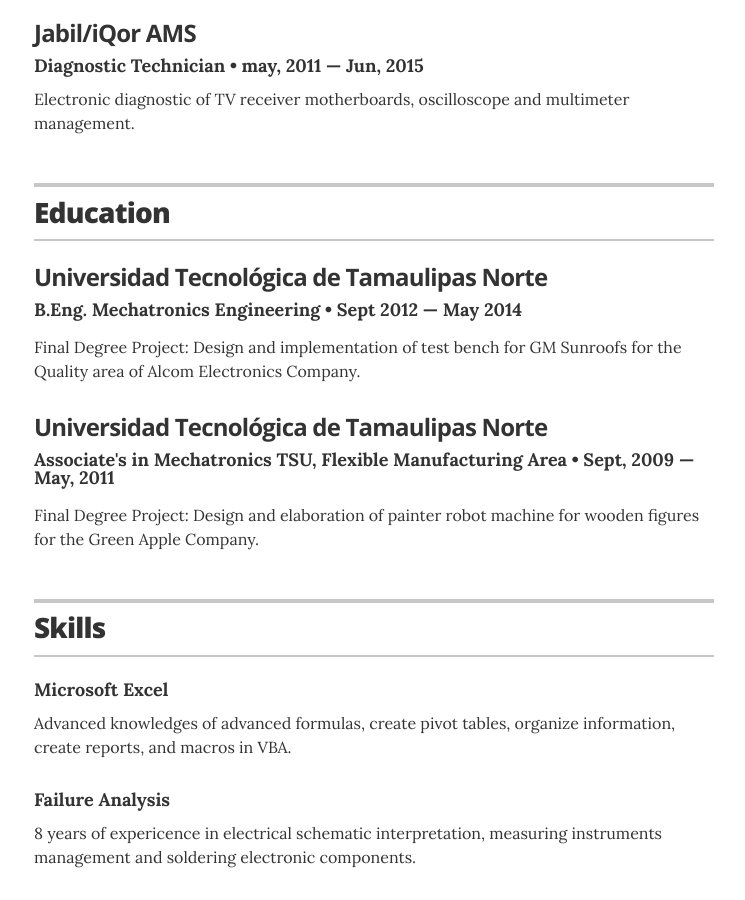
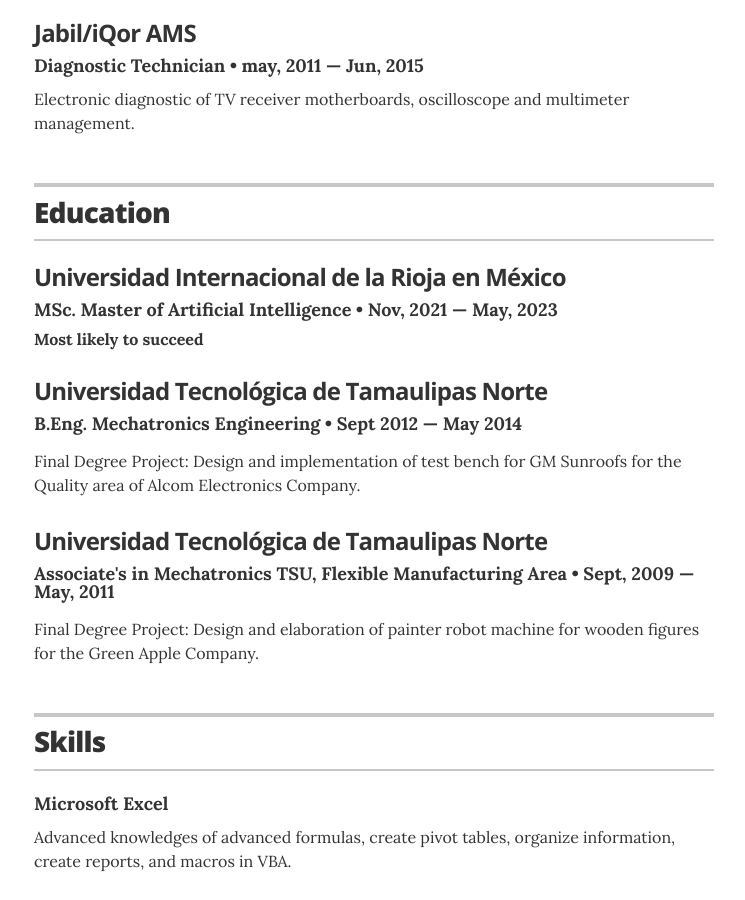
Before and after one commit to baldeadr/baldeadr.github.io, a Jekyll site: the page built from index.html, in a window 1280 px wide and 900 px high, scrolled down 1385 px. Shown: the whole window, without its empty margins (266-1011 px from the left). Built offline with Jekyll 4.4.1, drawn with Linux system fonts in a browser that asks for light colours.

Commit message:
Activate Master's info

```diff
--- a/_data/education.yml
+++ b/_data/education.yml
@@ -1,9 +1,9 @@
 # Degree
-#- degree: Master of Artificial Intelligence
-#  uni: Universidad de la Rioja en México
-#  year: Nov, 2021 &mdash; May, 2023
-#  award: Most likely to succeed
-#  summary:
+- degree: MSc. Master of Artificial Intelligence
+  uni: Universidad Internacional de la Rioja en México
+  year: Nov, 2021 &mdash; May, 2023
+  award: Most likely to succeed
+  summary:
 
 - degree: B.Eng. Mechatronics Engineering
   uni: Universidad Tecnológica de Tamaulipas Norte
```
